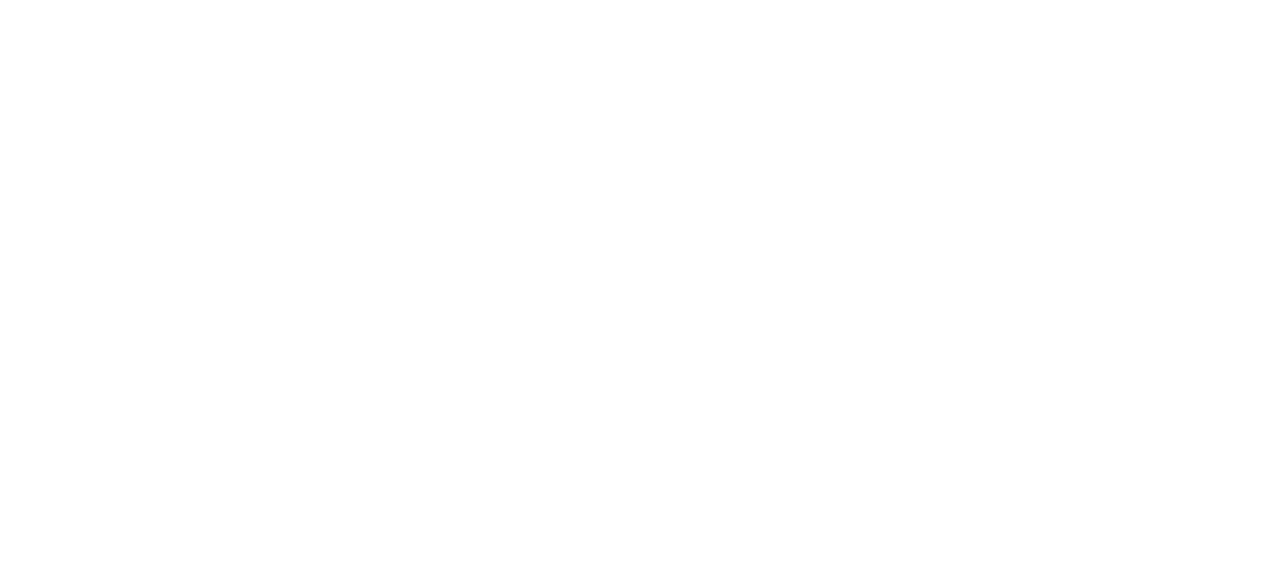
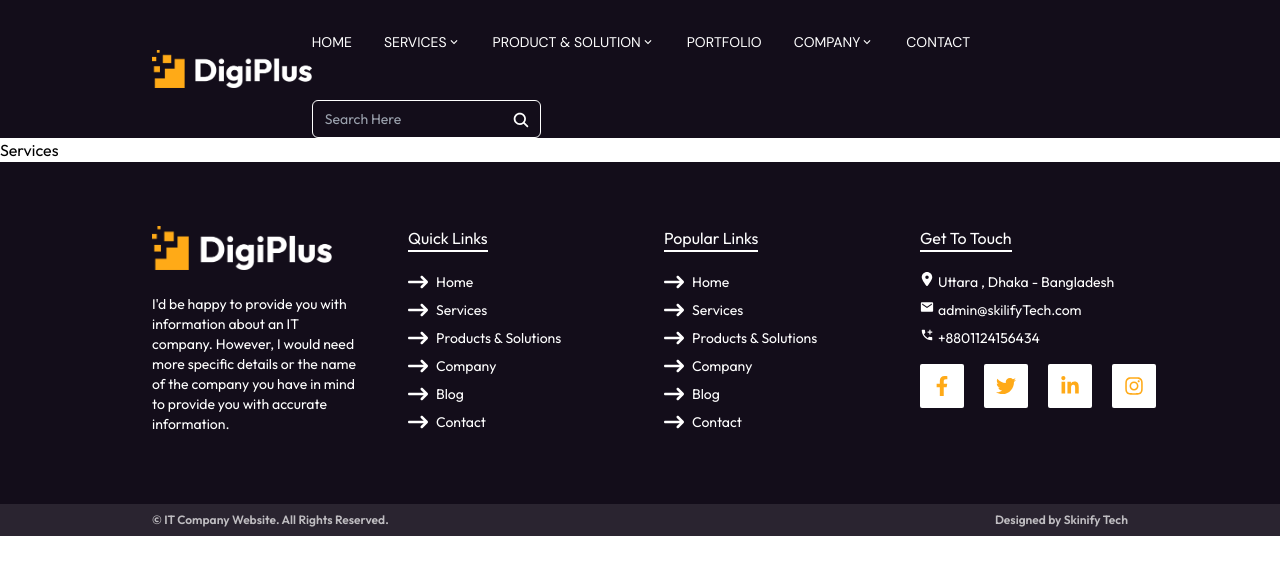
Before and after one commit to tuhinAhammed/skilify-tech-frontend, a React (Vite) app: page /services in a window 1280 px wide. Before the commit this address had no page. Shown: the top 574 px of the page. Built offline with nearby package versions, Linux system fonts and the light colour scheme.

Commit message:
this my update code

```diff
--- a/src/Pages/Services.jsx
+++ b/src/Pages/Services.jsx
@@ -0,0 +1,9 @@
+import React from 'react'
+
+const Services = () => {
+  return (
+    <div>Services</div>
+  )
+}
+
+export default Services
--- a/src/main.jsx
+++ b/src/main.jsx
@@ -6,6 +6,7 @@
 import Contact from './Pages/Contact.jsx';
 import UserContact from "./Pages/UserContact.jsx";
 import RootLayout from "./RootLayout.jsx";
+import Services from "./Pages/Services.jsx";
 
 
 const root = document.getElementById("root");
@@ -17,6 +18,7 @@
       <Route path="/" element={<Home />} />
       <Route path="contact" element={<Contact />} />
       <Route path="contact/user-contact" element={<UserContact />} />
+      <Route path="services" element={<Services />} />
 
       </Route>
     </Routes>
```
